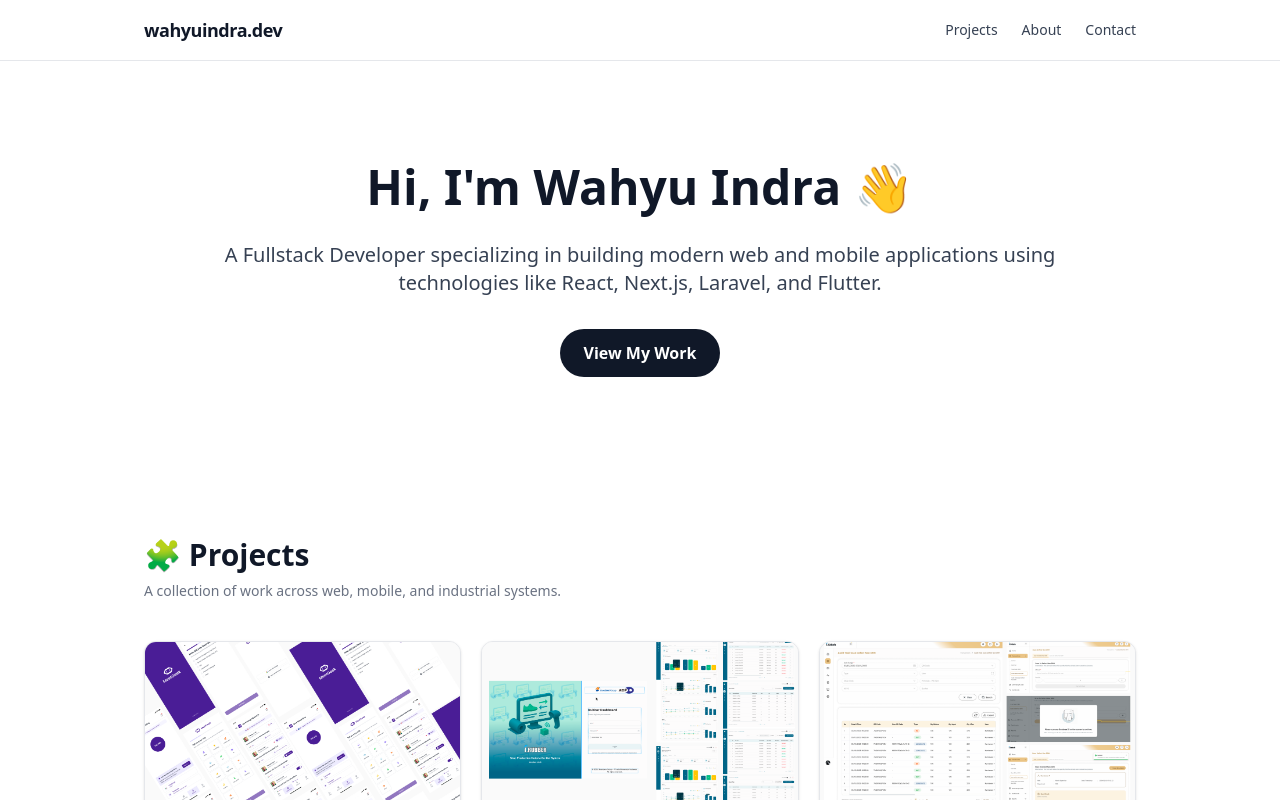
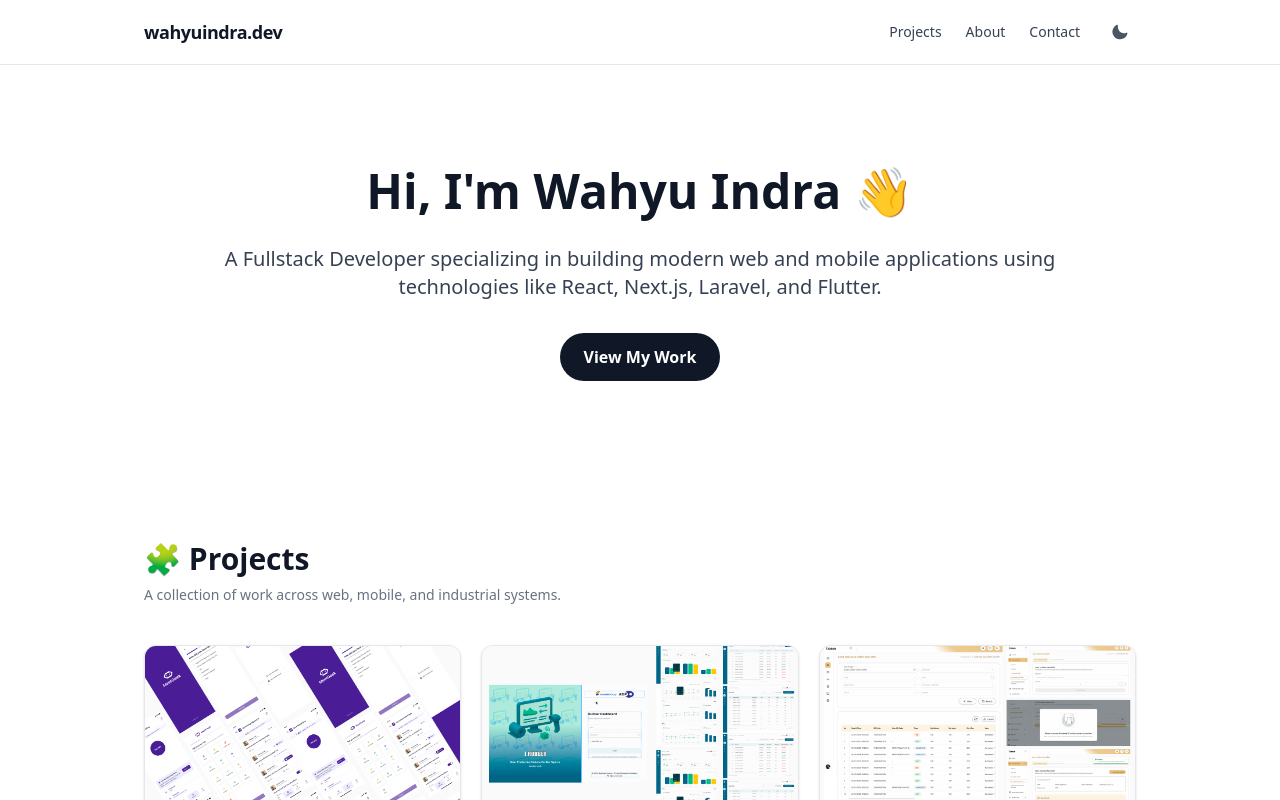
Before and after one commit to indrasz/portfolio, a Next.js app: page / in a window 1280 px wide. Shown: the top 800 px of the page. Built offline with nearby package versions, Linux system fonts and the light colour scheme.

Commit message:
fix dark mode theme

```diff
--- a/src/components/Contact.tsx
+++ b/src/components/Contact.tsx
@@ -1,6 +1,6 @@
 export default function Contact() {
   return (
-    <section id="contact" className="py-24 px-6 bg-gray-50 dark:bg-gray-800">
+    <section id="contact" className="py-24 px-6 bg-gray-50 dark:bg-gray-900">
       <div className="max-w-2xl mx-auto text-center">
         <h2 className="text-3xl font-bold mb-6 text-gray-900 dark:text-white">Contact</h2>
         <p className="text-lg text-gray-700 dark:text-gray-300 mb-6">
--- a/src/components/Navbar.tsx
+++ b/src/components/Navbar.tsx
@@ -43,12 +43,12 @@ export default function Navbar() {
               {link.label}
             </Link>
           ))}
-          {/* <ModeToggle /> */}
+          <ModeToggle />
         </nav>
 
         {/* Mobile: Toggle + Hamburger */}
         <div className="flex sm:hidden items-center gap-3">
-          {/* <ModeToggle /> */}
+          <ModeToggle />
           <button
             onClick={() => setMenuOpen((prev) => !prev)}
             aria-label="Toggle menu"
--- a/src/components/Projects.tsx
+++ b/src/components/Projects.tsx
@@ -10,7 +10,8 @@ const BuildingIcon = () => (
 
 export default function Projects() {
   return (
-    <section id="projects" className="max-w-5xl mx-auto px-4 py-16">
+    <section id="projects" className="bg-white dark:bg-gray-900 py-16">
+      <div className="max-w-5xl mx-auto px-4">
       <div className="mb-10">
         <h2 className="text-3xl font-bold text-gray-900 dark:text-white">🧩 Projects</h2>
         <p className="mt-2 text-gray-500 dark:text-gray-400 text-sm">
@@ -82,6 +83,7 @@ export default function Projects() {
           ))}
         </div>
       </div>
+      </div>
     </section>
   );
 }
--- a/src/globals.css
+++ b/src/globals.css
@@ -1,71 +1,44 @@
-/* @import "tailwindcss";
+@import "tailwindcss";
 
+/* ✅ Tailwind v4: dark mode class strategy */
+@variant dark (&:where(.dark, .dark *));
+
+@theme {
+  --font-sans: var(--font-geist-sans), sans-serif;
+  --font-mono: var(--font-geist-mono), monospace;
+}
+
+/* ─── Light mode ─── */
 :root {
   --background: #ffffff;
   --foreground: #171717;
 }
 
-@theme inline {
-  --color-background: var(--background);
-  --color-foreground: var(--foreground);
-  --font-sans: var(--font-geist-sans);
-  --font-mono: var(--font-geist-mono);
-}
-
-@media (prefers-color-scheme: dark) {
-  :root {
-    --background: #0a0a0a;
-    --foreground: #ededed;
-  }
-}
-
-body {
-  background: var(--background);
-  color: var(--foreground);
-  font-family: Arial, Helvetica, sans-serif;
-} */
-
-
-/* @import "tailwindcss";
-
-:root {
-  --background: #ffffff;
-  --foreground: #171717;
-}
-
+/* ─── Dark mode ─── */
 .dark {
   --background: #0a0a0a;
   --foreground: #ededed;
+}
+
+/* ─── Base ─── */
+html {
+  scroll-behavior: smooth;
 }
 
 body {
   background-color: var(--background);
   color: var(--foreground);
   font-family: var(--font-sans), sans-serif;
-  transition: background 0.3s, color 0.3s;
-} */
-
-@import "tailwindcss";
-/* @import "tailwindcss/preflight"; */
-/* @tailwind utilities; */
-
-@theme {
-
-}
-:root {
-  --background: #ffffff;
-  --foreground: #171717;
+  transition: background-color 0.2s ease, color 0.2s ease;
+  -webkit-font-smoothing: antialiased;
+  -moz-osx-font-smoothing: grayscale;
 }
 
-.dark {
-  --background: #0a0a0a;
-  --foreground: #ededed;
+/* ─── Scrollbar hide (horizontal scroll project cards) ─── */
+.scrollbar-hide {
+  -ms-overflow-style: none;
+  scrollbar-width: none;
 }
-
-
-body {
-  background-color: var(--background);
-  color: var(--foreground);
-  font-family: var(--font-sans), sans-serif;
-  transition: background 0.3s, color 0.3s;
+.scrollbar-hide::-webkit-scrollbar {
+  display: none;
 }
```
